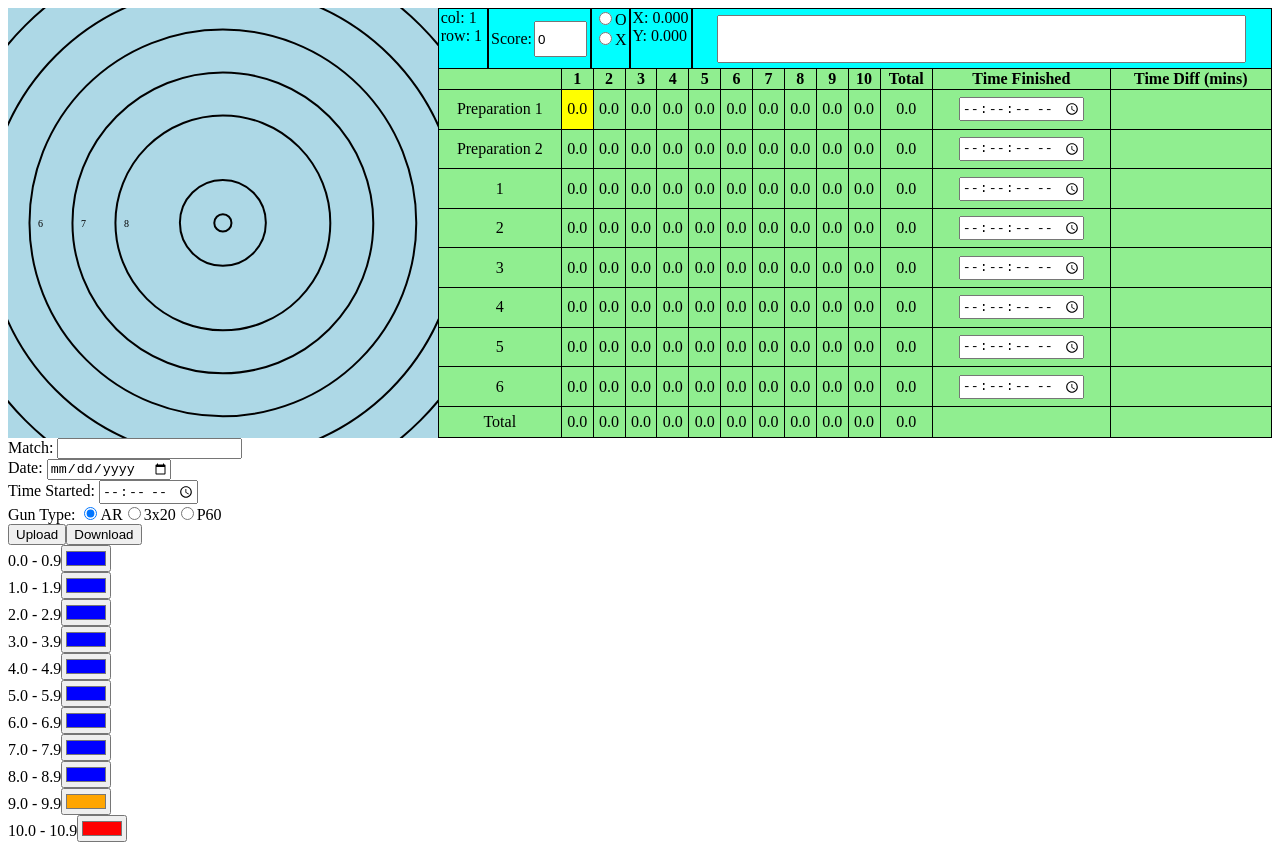
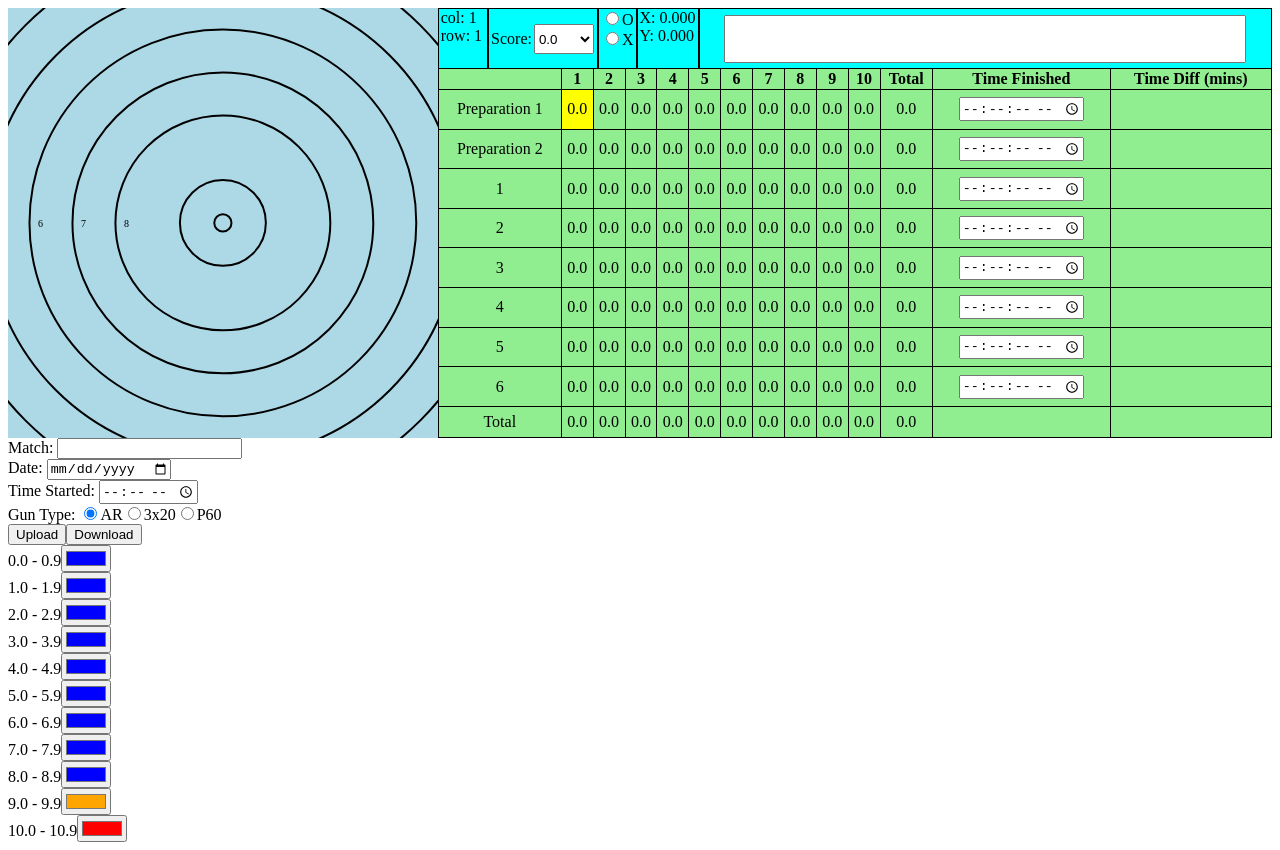
Before and after one commit to konbraphat51/Marksman, a Vue app: page / in a window 1280 px wide. Built offline with nearby package versions, Linux system fonts and the light colour scheme.

Commit message:
score input to pulldown

```diff
--- a/src/components/Inputs.vue
+++ b/src/components/Inputs.vue
@@ -6,14 +6,18 @@
 		</div>
 		<div class="score-input">
 			<div class="score-input-label">Score:</div>
-			<input
-				type="number"
-				:value="score"
-				@input="$emit('update:scoreX10', $event.target.value * 10)"
-				min="0"
-				max="10.9"
-				step="0.1"
-			/>
+			<select
+				:value="scoreX10"
+				@change="$emit('update:scoreX10', parseInt($event.target.value))"
+			>
+				<option
+					v-for="i in 110"
+					:key="109-(i-1)"
+					:value="109-(i-1)"
+				>
+					{{ ((109-(i-1)) / 10).toFixed(1) }}
+				</option>
+			</select>
 		</div>
 		<div class="ox-input">
 			<div class="o">
@@ -110,9 +114,9 @@ export default {
 	padding-left: 2px;
 }
 
-.score-input input {
+.score-input select {
 	height: 50%;
-	width: 45px;
+	width: 60px;
 	margin-left: 2px;
 	margin-right: 3px;
 }
```
